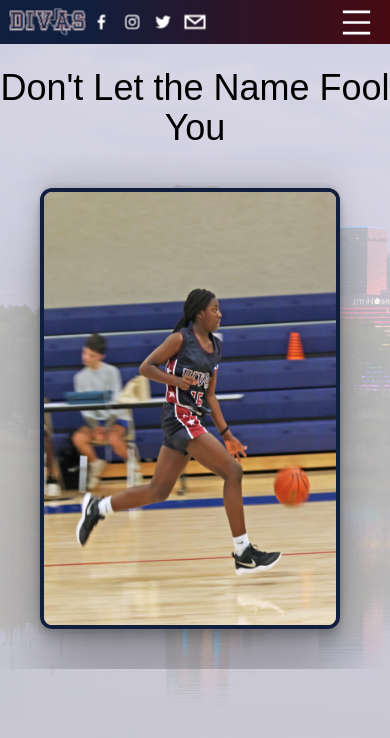
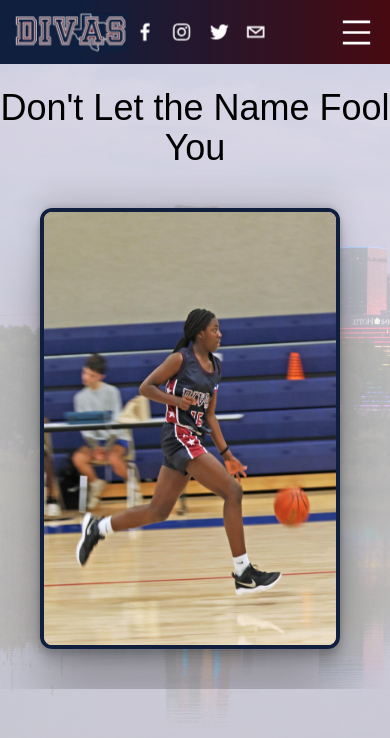
Before and after one commit to DrSLMac/divas_bball, a Next.js app: page / in a window 390 px wide. Shown: the top 738 px of the page. Built offline with nearby package versions, Linux system fonts and the light colour scheme; a web font is replaced by a local one.

Commit message:
edit to sizing and responsiveness on mobile view

```diff
--- a/components/Socials.js
+++ b/components/Socials.js
@@ -11,7 +11,7 @@ const Socials = () => {
   return (
     <section className='flex items-center
          w-screen bg-gradient-to-r from-navy-blue from-20% to-deep-red
-        h-11
+        h-16
         xl:px-10
         2xl:px-1'
     >
@@ -23,19 +23,21 @@ const Socials = () => {
                     opacity: 0,
                     scale: 0.3,
                 }}
-                animate={{ x: 0, opacity: 1, scale: 1.1 }}
+                animate={{ x: 0, opacity: 1, scale: 1.3 }}
                 transition={{ duration: 1.5 }}
-                className='flex items-center pl-4 w-[100%]'
+                className='flex items-center pl-10 pr-2 w-[100%]'
             >
+            <div>
                 <Link href='/'>
                     <Image
                         src={divaLogo}
                         alt='Divas Logo'
-                        width='125'
+                        width='150'
                         className='cursor-pointer'
                         priority
                     />
                 </Link>
+            </div>
                 <SocialIcon
                     url="https://www.facebook.com/texasdivasbasketball"
                     fgColor="white"
@@ -51,6 +53,13 @@ const Socials = () => {
                     fgColor="white"
                     bgColor="transparent"
                 />
+                <SocialIcon
+                    network="email"
+                    fgColor="white"
+                    bgColor="transparent"
+                    url="/contact"
+
+                />
             </motion.div>
             <motion.div
                 initial={{
@@ -62,6 +71,8 @@ const Socials = () => {
                 transition={{ duration: 1.5}}
                 className='flex text-white cursor-pointer'
             >
+
+            <div className='hidden'>
                 <SocialIcon
                     network="email"
                     fgColor="white"
@@ -69,10 +80,11 @@ const Socials = () => {
                     url="/contact"
                 />
                 <Link href='/contact'>
-                    <p className='uppercase hidden sm:inline-flex text-sm'>
+                    <p className='uppercase sm:inline-flex text-sm'>
                         GET IN TOUCH
                     </p>
                 </Link>
+            </div>
             </motion.div>
         {/* </div> */}
 
```
